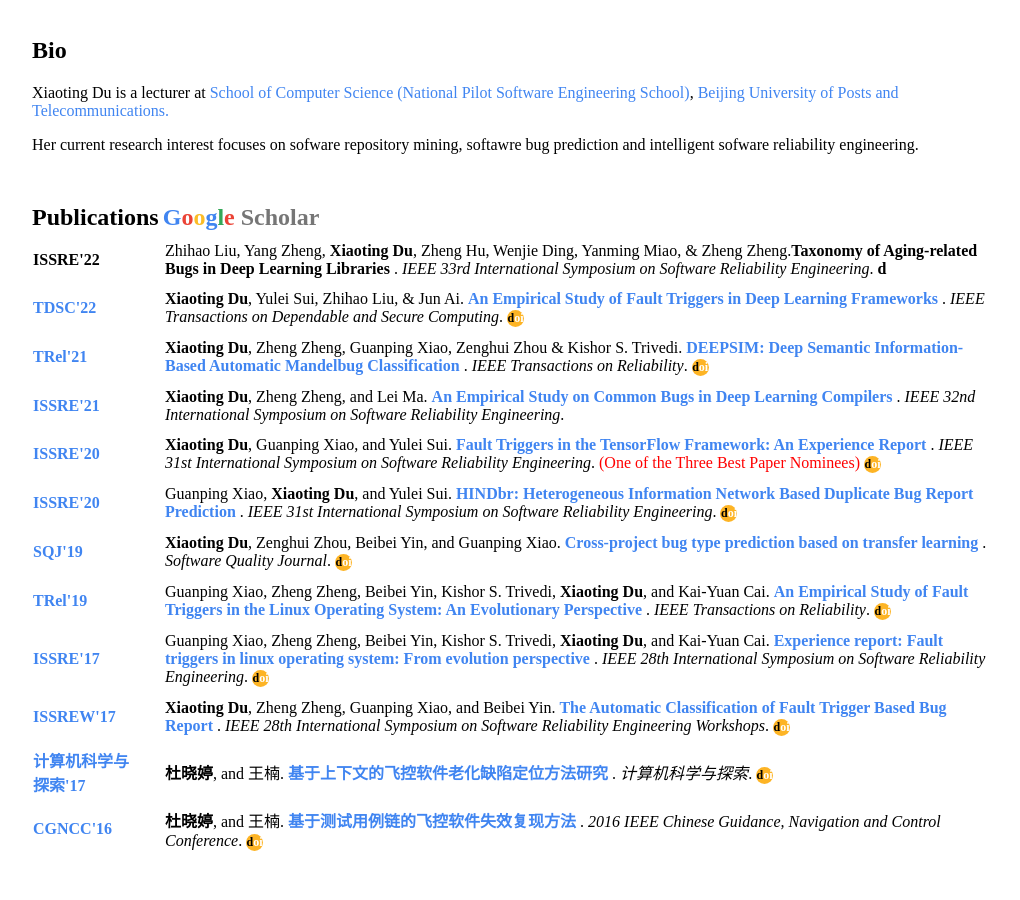
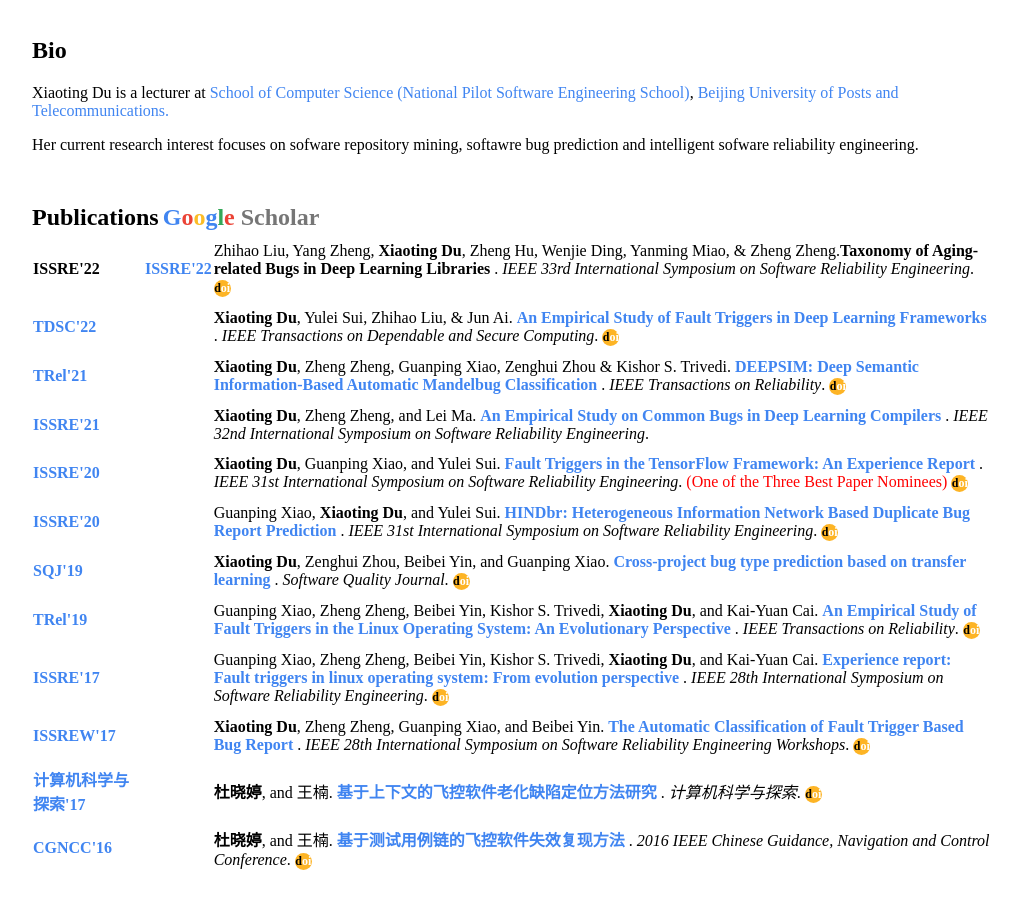
Before and after one commit to xiaotingdu/xiaotingdu.github.io, a Jekyll site: the page index.html, which Jekyll copies as it is, in a window 1280 px wide and 900 px high, scrolled down 587 px. Shown: the whole window, without its empty margins (128-1148 px from the left). Built offline with Jekyll 4.4.1, drawn with Linux system fonts in a browser that asks for light colours; a style sheet for code colours, icons or effects is not loaded.

Commit message:
Update index.html

```diff
--- a/index.html
+++ b/index.html
@@ -58,8 +58,8 @@
 
   <tr>
 <td><b>ISSRE'22</b></td>
-<td>&nbsp;&nbsp;&nbsp;&nbsp;</td>
-<td>Zhihao Liu, Yang Zheng, <b>Xiaoting Du</b>, Zheng Hu, Wenjie Ding, Yanming Miao, & Zheng Zheng.<b>Taxonomy of Aging-related Bugs in Deep Learning Libraries</b></a> . <i>IEEE 33rd International Symposium on Software Reliability Engineering</i>. <b style='color:black'>d</b><b style='color:white'>oi</b></div>
+<td><a href="https://issre.github.io/2023/"><b>ISSRE'22</b></a></td>
+<td>Zhihao Liu, Yang Zheng, <b>Xiaoting Du</b>, Zheng Hu, Wenjie Ding, Yanming Miao, & Zheng Zheng.<b>Taxonomy of Aging-related Bugs in Deep Learning Libraries</b></a> . <i>IEEE 33rd International Symposium on Software Reliability Engineering</i>. <div class="circle" onclick="location='https://ieeexplore.ieee.org/document/9978954'" onmouseover="this.style.cursor='hand'"><b style='color:black'>d</b><b style='color:white'>oi</b></div>
 </td>
 </tr>
 
```
